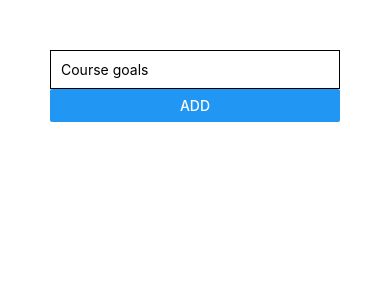
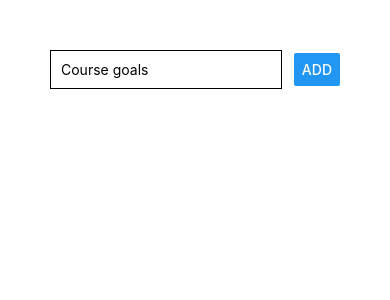
Before and after one commit to edsonjmv/rn-complete-guide, a React Native app: screen / in a window 390 px wide. Shown: the top 300 px of the page. Built offline with nearby package versions, Linux system fonts and the light colour scheme.

Commit message:
flexbox & layouts intro

```diff
--- a/App.js
+++ b/App.js
@@ -4,10 +4,21 @@
 export default function App() {
   return (
     <View style={{ padding: 50 }}>
-      <View>
+      <View
+        style={{
+          flexDirection: 'row',
+          justifyContent: 'space-between',
+          alignItems: 'center'
+        }}
+      >
         <TextInput
           placeholder="Course goals"
-          style={{ borderColor: 'black', borderWidth: 1, padding: 10 }}
+          style={{
+            width: '80%',
+            borderColor: 'black',
+            borderWidth: 1,
+            padding: 10
+          }}
         />
         <Button title="Add" />
       </View>
```
